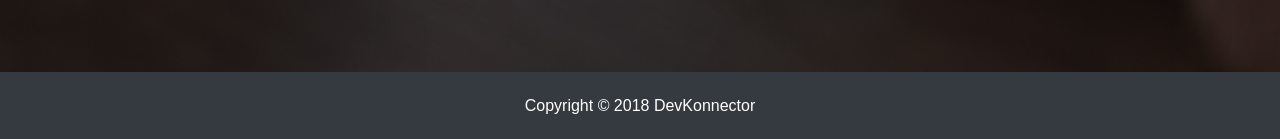
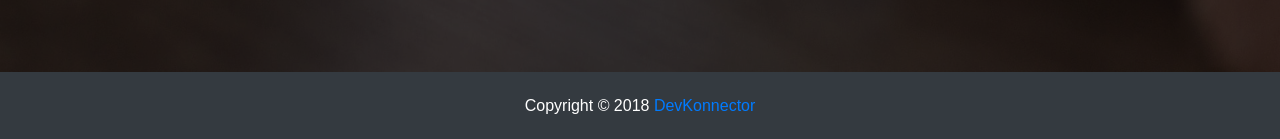
Before and after one commit to mikeyamato/DevKonnector, a React (Create React App) app in the folder client/: page / in a window 1280 px wide. Shown: the part 784-923 px from the top of the page. Built offline with nearby package versions, Linux system fonts and the light colour scheme.

Commit message:
latest commit

```diff
--- a/client/src/components/layout/Footer.js
+++ b/client/src/components/layout/Footer.js
@@ -4,10 +4,12 @@ class Footer extends Component {
 	render() {
 		return (
 			<footer className="bg-dark text-white mt-5 p-4 text-center">
-				Copyright &copy; {new Date().getFullYear()} DevKonnector
+				Copyright &copy; {new Date().getFullYear()} <a href='https://github.com/mikeyamato/DevKonnector' target='_blank' rel="noopener noreferrer">DevKonnector</a>
 			</footer>
 		)
 	}
 }
 
 export default Footer;
+
+// add `rel="noopener noreferrer"` to remove security vulnerability w/ `target='_blank'`
```
Also changed, not shown: 1 other file (tests, documents, lock files or other folders).
